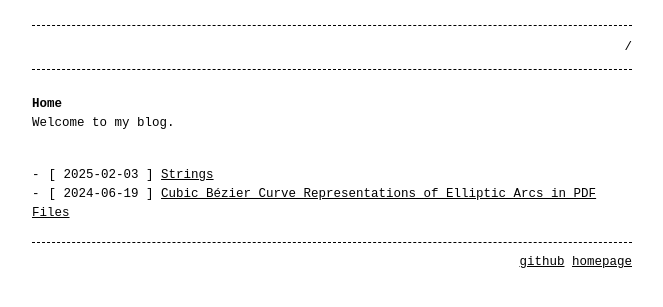
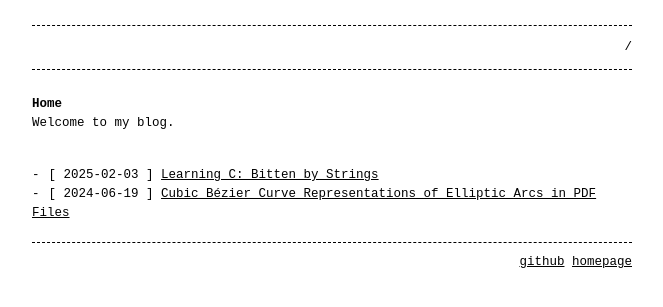
Before and after one commit to cdillond/cdillond.github.io, a Jekyll site: the page built from index.md, in a window 1280 px wide. Shown: the top 307 px of the page, without its empty margins (308-971 px from the left). Built offline with Jekyll 4.4.1, drawn with Linux system fonts in a browser that asks for light colours.

Commit message:
Update 2025-02-03-strings.markdown

```diff
--- a/_posts/2025-02-03-strings.markdown
+++ b/_posts/2025-02-03-strings.markdown
@@ -1,3 +1,9 @@
+---
+layout: post
+title:  "Learning C: Bitten by Strings"
+date: 2025-02-03 12:00:00 +0000
+categories:
+---
 # Learning C: Bitten by Strings
 TLDR: In C, string literals *aren't* just pointers and they *aren't* just arrays either.
 
```
